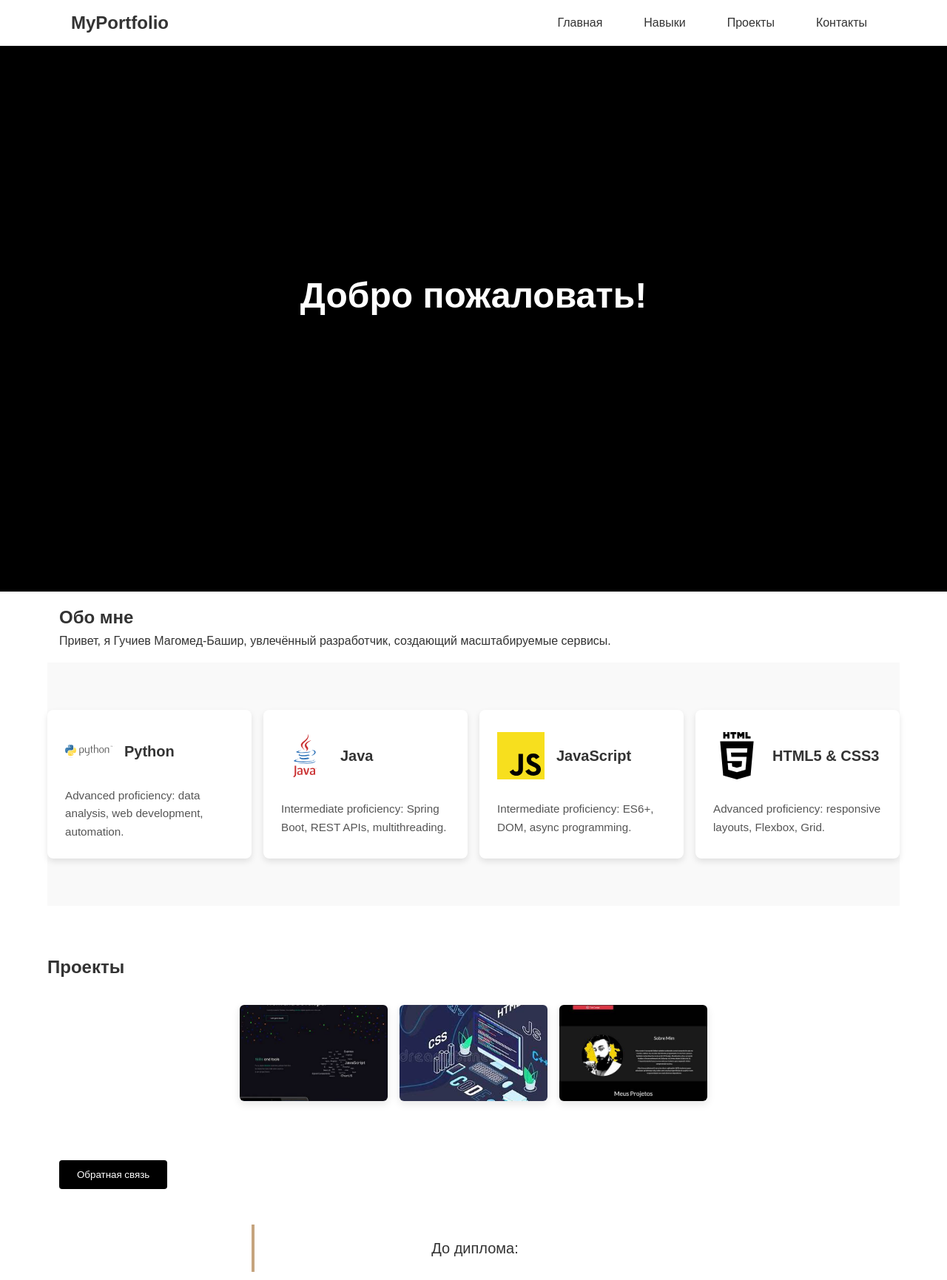
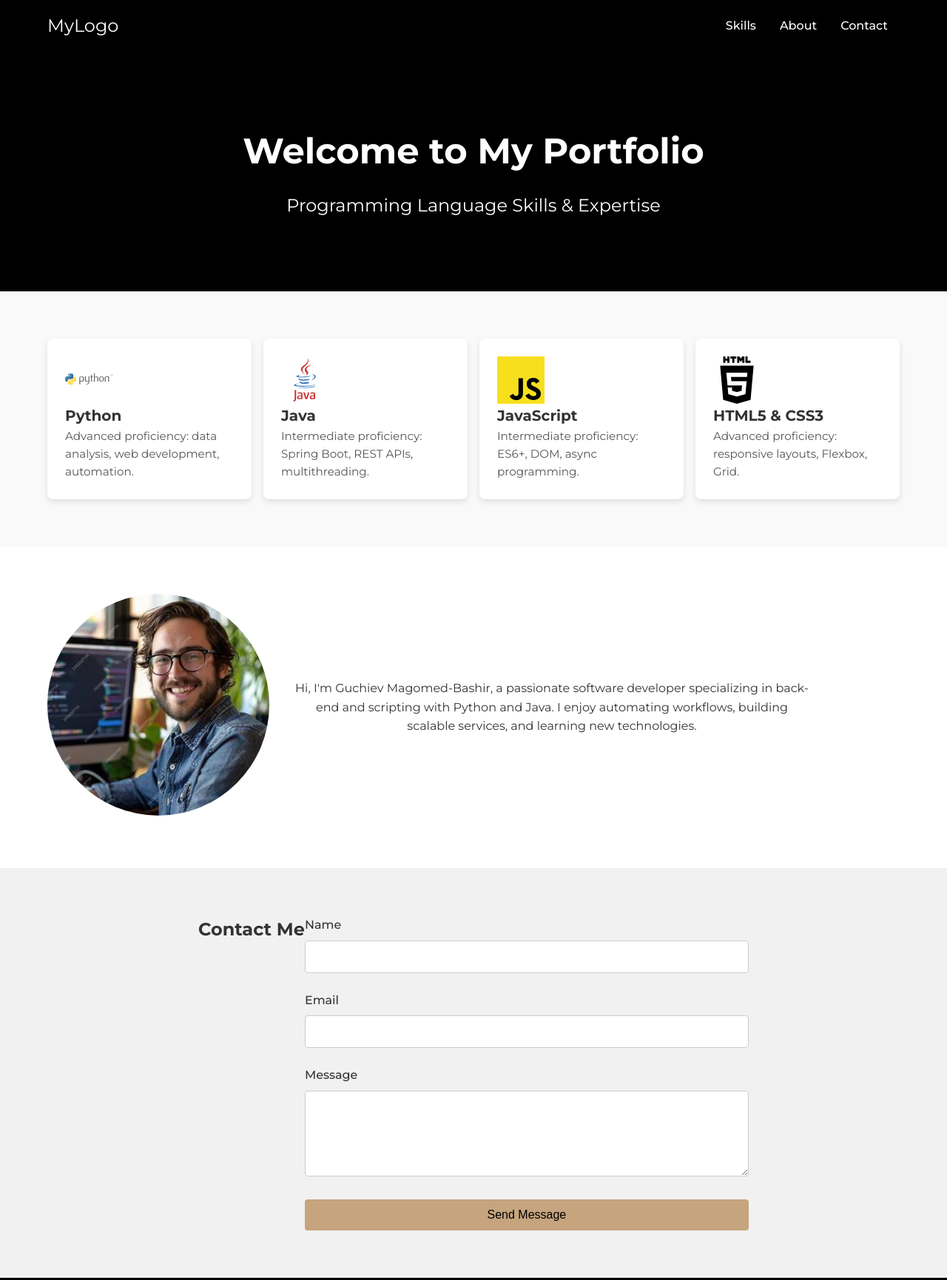
Before and after one commit to GuchievBashir/portfolio, a website: page docs/index.html in a window 1280 px wide. Shown: the top 1731 px of the page at 74% size. Drawn offline with Linux system fonts and the light colour scheme.

Commit message:
Revert "Проект"
This reverts commit 315fc5b2

```diff
--- a/docs/css/style.css
+++ b/docs/css/style.css
@@ -1,65 +1,129 @@
-*, *::before, *::after { box-sizing: border-box; margin:0; padding:0; }
-html, body { height:100%; background:var(--background-color,#fff); color:var(--text-color,#333); font-family:'Montserrat',sans-serif; line-height:1.6; }
-.container { width:90%; max-width:1200px; margin:0 auto; padding:1rem; }
+/* Reset and base styles */
+*, *::before, *::after {
+    box-sizing: border-box;
+    margin: 0;
+    padding: 0;
+}
+html {
+    font-size: 100%;
+    scroll-behavior: smooth;
+}
+body {
+    font-family: 'Montserrat', sans-serif;
+    line-height: 1.6;
+    color: #333;
+    background-color: #fff;
+}
 
-:root { --primary-color:#000; --accent-color:#C5A47E; --text-color:#333; --background-color:#fff; --error-color:#e74c3c; --success-color:#27ae60; --spacing:1rem; }
+:root {
+    --primary-color: #000;
+    --accent-color: #C5A47E;
+    --text-color: #FFF;
+    --background-color: #FFF;
+    --link-color: var(--accent-color);
+    --max-width: 1200px;
+    --spacing: 1rem;
+}
 
-#main-nav { position:absolute; top:0; left:0; right:0; background:var(--background-color); z-index:100; transition:background .3s, box-shadow .3s; }
-#main-nav .container { display:flex; align-items:center; justify-content:space-between; padding:.75rem 2rem; }
-#main-nav .logo { font-size:1.5rem; font-weight:700; color:var(--text-color); text-decoration:none; }
-.menu-toggle { display:none; font-size:1.5rem; background:none; border:none; cursor:pointer; }
-#main-nav .menu { list-style:none; display:flex; gap:2rem; }
-#main-nav .menu li a { text-decoration:none; color:var(--text-color); font-weight:500; padding:.5rem .75rem; border-radius:4px; transition:background .2s,color .2s; }
-#main-nav .menu li a:hover { background:var(--accent-color); color:#fff; }
-#main-nav.sticky { position:fixed; background:var(--primary-color); box-shadow:0 2px 8px rgba(0,0,0,0.1); }
-#main-nav.sticky .menu li a { color:#fff; }
-#main-nav.sticky .menu li a:hover { background:var(--accent-color); }
-@media(max-width:768px){ .menu-toggle{display:block;} #main-nav .menu{display:none;flex-direction:column;position:absolute;top:100%;left:0;right:0;background:var(--background-color);} #main-nav .menu.nav-active{display:flex;} #main-nav .menu li a{padding:1rem 2rem;border-bottom:1px solid rgba(0,0,0,.05);} }
+.container {
+    width: 90%;
+    max-width: var(--max-width);
+    margin: 0 auto;
+}
 
+/* Navbar */
+.site-header { background: var(--primary-color); position: relative; }
+.navbar { display: flex; align-items: center; justify-content: space-between; padding: var(--spacing) 0; }
+.logo { font-size: 1.5rem; color: var(--text-color); text-decoration: none; }
+.nav-links { list-style: none; display: none; }
+.nav-links li { margin: 0 var(--spacing); }
+.nav-links a { color: var(--text-color); text-decoration: none; font-weight: 500; position: relative; }
+.nav-links a::after { content: ''; position: absolute; width: 0; height: 2px; background: var(--accent-color); left: 0; bottom: -4px; transition: width 0.3s; }
+.nav-links a:hover::after { width: 100%; }
+.menu-toggle { background: none; border: none; color: var(--text-color); font-size: 1.5rem; cursor: pointer; }
 
-.hero{height:100vh;background:var(--primary-color) url('docs/images/hero.jpeg') center/cover no-repeat;display:flex;align-items:center;justify-content:center;text-align:center;}
-.hero h1{color:#fff;font-size:3rem;text-shadow:0 2px 6px rgba(0,0,0,.5);padding:0 1rem;}
+.nav-active { display: flex; flex-direction: column; position: absolute; top: 100%; left: 0; width: 100%; background: var(--primary-color); padding: var(--spacing); }
+.nav-active li { margin: var(--spacing) 0; }
 
-.skills{display:flex;flex-wrap:wrap;gap:var(--spacing);justify-content:center;padding:4rem 0;background:#f9f9f9;}
-.skill-card{background:#fff;border-radius:8px;box-shadow:0 4px 8px rgba(0,0,0,0.1);padding:1.5rem;display:flex;align-items:center;flex-wrap:wrap;flex:1 1 250px;max-width:300px;gap:var(--spacing);}
-.skill-card img{width:64px;height:64px;flex-shrink:0;}
-.skill-card h3{margin:0;font-size:1.25rem;}
-.skill-card p{margin:0;font-size:.95rem;color:#555;}
+@media (min-width: 768px) {
+    .nav-links { display: flex; }
+    .menu-toggle { display: none; }
+}
 
-.projects{padding:4rem 0;}
-.projects .project-list{margin-bottom:2rem;}
-.projects .thumbs{display:flex;flex-wrap:wrap;gap:1rem;justify-content:center;}
-.projects .thumbs img{width:200px;height:130px;object-fit:cover;border-radius:6px;box-shadow:0 4px 12px rgba(0,0,0,0.1);transition:transform .2s,box-shadow .2s;cursor:pointer;}
-.projects .thumbs img:hover{transform:translateY(-5px) scale(1.05);box-shadow:0 8px 24px rgba(0,0,0,0.15);}
+/* Hero */
+.hero { display: flex; flex-direction: column; align-items: center; justify-content: center; padding: 6rem 0; text-align: center; background: var(--primary-color); color: var(--text-color); }
+.hero h1 { font-size: 3rem; margin-bottom: 1rem; }
+.hero p { font-size: 1.5rem; }
 
-#lightbox{display:none;position:fixed;inset:0;background:rgba(0,0,0,0.8);align-items:center;justify-content:center;z-index:1000;}
-#lightbox.open{display:flex!important;}
-.lightbox__img{max-width:80vw;max-height:80vh;border-radius:8px;box-shadow:0 8px 24px rgba(0,0,0,0.5);}
-.lightbox__nav{position:absolute;top:50%;transform:translateY(-50%);width:2.5rem;height:2.5rem;display:flex;align-items:center;justify-content:center;background:var(--primary-color);color:#fff;border-radius:50%;font-size:1.8rem;cursor:pointer;transition:background .2s;}
-.lightbox__nav--prev{left:2%;}
-.lightbox__nav--next{right:2%;}
-.lightbox__nav:hover{background:var(--accent-color);}
-.lightbox__close{position:absolute;top:2%;right:2%;background:none;border:none;color:#fff;font-size:2rem;cursor:pointer;}
+/* Skills Section */
+.skills { padding: 4rem 0; background: #f9f9f9; }
+.skills .container { display: flex; flex-direction: column; gap: var(--spacing); }
+@media (min-width: 768px) {
+    .skills .container { flex-direction: row; justify-content: space-between; }
+}
+.skill-card {
+    background: #fff;
+    border-radius: 8px;
+    box-shadow: 0 4px 8px rgba(0,0,0,0.1);
+    padding: 1.5rem;
+    display: flex;
+    align-items: center;
+    flex-wrap: wrap; /* allow content to wrap */
+}
+.skill-card img {
+    margin-right: var(--spacing);
+    width: 64px;
+    height: 64px;
+    flex-shrink: 0;
+}
+.skill-card h3 {
+    margin: 0;
+    font-size: 1.25rem;
+    flex: 1 1 100%; /* full width on new line if needed */
+    min-width: 0;
+}
+.skill-card p {
+    margin: 0;
+    font-size: 0.95rem;
+    color: #555;
+    flex: 1 1 100%; /* wrap under title */
+    min-width: 0;
+    overflow-wrap: break-word;
+}
+.skill-card img { margin-right: var(--spacing); width: 64px; height: 64px; }
+.skill-card h3 { margin: 0 1rem 0 0; font-size: 1.25rem; }
+.skill-card p { margin: 0; font-size: 0.95rem; color: #555; }
 
-.modal{display:none;position:fixed;inset:0;background:rgba(0,0,0,0.5);align-items:center;justify-content:center;opacity:0;transition:opacity .3s;z-index:900;}
-.modal.open{display:flex;opacity:1;}
-.modal__content{background:#fff;padding:2rem;border-radius:8px;width:90%;max-width:400px;position:relative;box-shadow:0 4px 16px rgba(0,0,0,0.2);transform:translateY(-20px);transition:transform .3s;}
-.modal.open .modal__content{transform:translateY(0);}
-.modal__close{position:absolute;top:1rem;right:1rem;background:none;border:none;font-size:1.5rem;cursor:pointer;}
+/* About */
+.about { padding: 4rem 0; }
+.about .container { display: flex; flex-direction: column; align-items: center; gap: 2rem; }
+@media (min-width: 768px) { .about .container { flex-direction: row; align-items: center; } }
+.about img { border-radius: 50%; width: 300px; height: 300px; object-fit: cover; }
+.about p { max-width: 700px; text-align: center; }
 
-.form-group{margin-bottom:1rem;}
-.form-group label{display:block;margin-bottom:.5rem;}
-.form-group input,.form-group textarea{width:100%;padding:.5rem;border:1px solid #ccc;border-radius:4px;}
-.error{color:var(--error-color);font-size:.9rem;margin-top:.25rem;height:1.2rem;}
-.btn,.submit-btn{background:var(--primary-color);color:#fff;padding:.75rem 1.5rem;border:none;border-radius:4px;cursor:pointer;transition:background .2s,opacity .2s;}
-.btn:hover,.submit-btn:hover{background:var(--accent-color);}
-.btn:disabled,.submit-btn:disabled{opacity:.7;cursor:not-allowed;}
-.btn--success{background:var(--success-color);cursor:default;}
+/* Contact */
+.contact { padding: 4rem 0; background: #f1f1f1; }
+.contact .container { display: flex; justify-content: center; }
+.contact form { width: 100%; max-width: 600px; }
+.form-group { margin-bottom: 1.5rem; }
+.form-group label { display: block; margin-bottom: 0.5rem; font-weight: 500; }
+.form-group input,
+.form-group textarea { width: 100%; padding: 0.75rem; border: 1px solid #ccc; border-radius: 4px; font-size: 1rem; }
+.form-group .error { display: block; margin-top: 0.5rem; font-size: 0.875rem; color: red; }
+button[type="submit"] { display: block; width: 100%; padding: 0.75rem; background: var(--accent-color); color: #000; border: none; border-radius: 4px; font-size: 1rem; cursor: pointer; }
+button[type="submit"]:hover { opacity: 0.9; }
 
-.countdown{text-align:center;padding:1rem;border-left:4px solid var(--accent-color);max-width:600px;margin:2rem auto;font-size:1.25rem;}
+/* Footer */
+.site-footer { text-align: center; padding: 2rem 0; background: var(--primary-color); color: var(--text-color); }
 
-#design-svg{display:block;margin:2rem auto;transition:transform .1s ease-out;}
-#design-svg circle{stroke:var(--accent-color);}
-
-@media(max-width:768px){.projects .thumbs img{width:140px;height:90px;}}
-@media(max-width:480px){.projects .thumbs img{width:100px;height:70px;} .hero h1{font-size:2rem;} .btn{width:100%;}}
+/* Responsive Skill Cards */
+.skills .container {
+    display: flex;
+    flex-wrap: wrap;
+    gap: var(--spacing);
+    justify-content: center;
+}
+.skill-card {
+    flex: 1 1 250px;
+    max-width: 300px;
+}
--- a/docs/index.html
+++ b/docs/index.html
@@ -1,36 +1,48 @@
 <!DOCTYPE html>
-<html lang="ru">
+<html lang="en">
+
 <head>
+    <!-- Basic Meta Tags -->
     <meta charset="UTF-8">
-    <meta name="viewport" content="width=device-width, initial-scale=1">
+    <meta http-equiv="X-UA-Compatible" content="IE=edge">
+    <meta name="viewport" content="width=device-width, initial-scale=1.0">
+    <meta name="description" content="Personal portfolio showcasing skills in programming languages and contact form">
+    <meta property="og:title" content="My Portfolio">
+    <meta property="og:description" content="Web developer portfolio with programming language skills and contact form">
+    <meta name="theme-color" content="#000000">
+
+    <!-- Preconnect & Fonts -->
+    <link rel="preconnect" href="https://fonts.googleapis.com">
+    <link rel="preconnect" href="https://fonts.gstatic.com" crossorigin>
+    <link href="https://fonts.googleapis.com/css2?family=Montserrat:wght@400;500;700&display=swap" rel="stylesheet">
+
+    <!-- Minified Stylesheet -->
+    <link rel="stylesheet" href="dist/style.min.css">
+
     <title>My Portfolio</title>
-    <link rel="stylesheet" href="css/style.css">
 </head>
+
 <body>
+<!-- Header / Hero Section -->
+<header class="site-header">
+    <nav class="navbar container">
+        <a href="#" class="logo">MyLogo</a>
+        <ul class="nav-links">
+            <li><a href="#skills">Skills</a></li>
+            <li><a href="#about">About</a></li>
+            <li><a href="#contact">Contact</a></li>
+        </ul>
+        <button class="menu-toggle" aria-label="Toggle navigation">☰</button>
+    </nav>
+    <div class="hero container">
+        <h1>Welcome to My Portfolio</h1>
+        <p>Programming Language Skills &amp; Expertise</p>
+    </div>
+</header>
 
-<nav id="main-nav">
+<!-- Skills Section -->
+<section id="skills" class="skills">
     <div class="container">
-        <a href="#" class="logo">MyPortfolio</a>
-        <button class="menu-toggle">☰</button>
-        <ul class="menu nav-links">
-            <li><a href="#hero">Главная</a></li>
-            <li><a href="#skills">Навыки</a></li>
-            <li><a href="#projects">Проекты</a></li>
-            <li><a href="#contact">Контакты</a></li>
-        </ul>
-    </div>
-</nav>
-
-<section id="hero" class="hero">
-    <h1>Добро пожаловать!</h1>
-</section>
-
-<section id="about" class="about container">
-    <h2>Обо мне</h2>
-    <p>Привет, я Гучиев Магомед-Башир, увлечённый разработчик, создающий масштабируемые сервисы.</p>
-</section>
-
-<section id="skills" class="skills container">
         <div class="skill-card">
             <img src="images/python-icon.svg" alt="Python logo" loading="lazy" width="64" height="64">
             <h3>Python</h3>
@@ -51,83 +63,53 @@
             <h3>HTML5 &amp; CSS3</h3>
             <p>Advanced proficiency: responsive layouts, Flexbox, Grid.</p>
         </div>
-</section>
-
-<section id="projects" class="projects container">
-    <h2>Проекты</h2>
-    <div class="project-list">
-    </div>
-    <div class="thumbs">
-        <img src="images/photo1.jpeg" data-index="0" alt="Фото 1">
-        <img src="images/photo2.jpeg" data-index="1" alt="Фото 2">
-        <img src="images/photo3.jpeg" data-index="2" alt="Фото 3">
-    </div>
-    <div id="lightbox" class="lightbox">
-        <button class="lightbox__nav lightbox__nav--prev">&larr;</button>
-        <img class="lightbox__img" src="" alt="Увеличенное фото">
-        <button class="lightbox__nav lightbox__nav--next">&rarr;</button>
-        <button class="lightbox__close">&times;</button>
     </div>
 </section>
 
-
-<section id="contact" class="contact container">
-    <button id="contact-btn" class="btn">Обратная связь</button>
+<!-- About Section -->
+<section id="about" class="about">
+    <div class="container">
+        <picture>
+            <img src="images/developer-portrait.jpeg" alt="Developer portrait" loading="lazy" width="300" height="300">
+        </picture>
+        <p>Hi, I'm Guchiev Magomed-Bashir, a passionate software developer specializing in back-end and scripting with Python and Java. I enjoy automating workflows, building scalable services, and learning new technologies.</p>
+    </div>
 </section>
 
-
-<div id="contact-modal" class="modal">
-    <div class="modal__content">
-        <button class="modal__close">&times;</button>
-        <h2>Свяжитесь со мной</h2>
-        <form id="modal-form" novalidate>
+<!-- Contact Section -->
+<section id="contact" class="contact">
+    <div class="container">
+        <h2>Contact Me</h2>
+        <form id="contact-form" novalidate>
             <div class="form-group">
-                <label for="name">Имя</label>
+                <label for="name">Name</label>
                 <input type="text" id="name" name="name" required>
-                <span class="error"></span>
+                <span class="error" aria-live="polite"></span>
             </div>
             <div class="form-group">
                 <label for="email">Email</label>
                 <input type="email" id="email" name="email" required>
-                <span class="error"></span>
+                <span class="error" aria-live="polite"></span>
             </div>
             <div class="form-group">
-                <label for="phone">Телефон</label>
-                <input type="text" id="phone" name="phone" required>
-                <span class="error"></span>
+                <label for="message">Message</label>
+                <textarea id="message" name="message" rows="5" required></textarea>
+                <span class="error" aria-live="polite"></span>
             </div>
-            <div class="form-group">
-                <label for="message">Сообщение</label>
-                <textarea id="message" name="message" rows="4" required></textarea>
-                <span class="error"></span>
-            </div>
-            <button type="submit" class="btn submit-btn">Отправить</button>
+            <button type="submit">Send Message</button>
         </form>
     </div>
-</div>
+</section>
 
-<div id="promo-modal" class="modal">
-    <div class="modal__content">
-        <button class="modal__close">&times;</button>
-        <h2>Не пропустите!</h2>
-        <p>Подпишитесь на нашу рассылку.</p>
-    </div>
-</div>
-
-<div id="countdown" class="countdown container">
-    До диплома: <span id="timer"></span>
-</div>
-
-<svg id="design-svg" width="200" height="200" viewBox="0 0 100 100">
-    <circle cx="50" cy="50" r="40" stroke="#C5A47E" fill="none" stroke-width="2"/>
-</svg>
-
+<!-- Footer -->
 <footer class="site-footer">
     <div class="container">
         <p>&copy; 2025 My Portfolio</p>
     </div>
 </footer>
 
-<script src="js/script.js" defer></script>
+<!-- Minified Script -->
+<script src="dist/script.min.js" defer></script>
 </body>
+
 </html>
```
Also changed, not shown: docs/js/script.js (added, +56 -0 lines), docs/images/hero.jpeg (deleted), docs/images/photo1.jpeg (deleted), docs/images/photo2.jpeg (deleted), docs/images/photo3.jpeg (deleted). Lines whose indentation alone changed are shown as unchanged.
